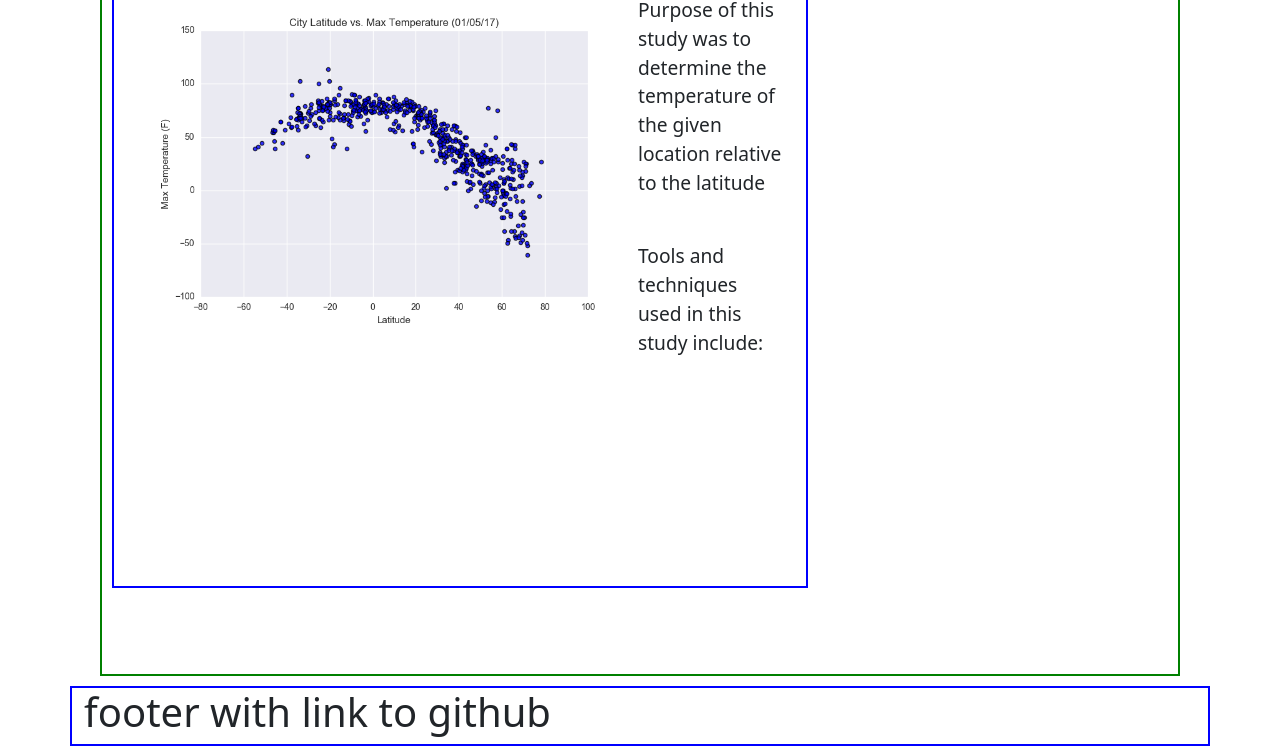
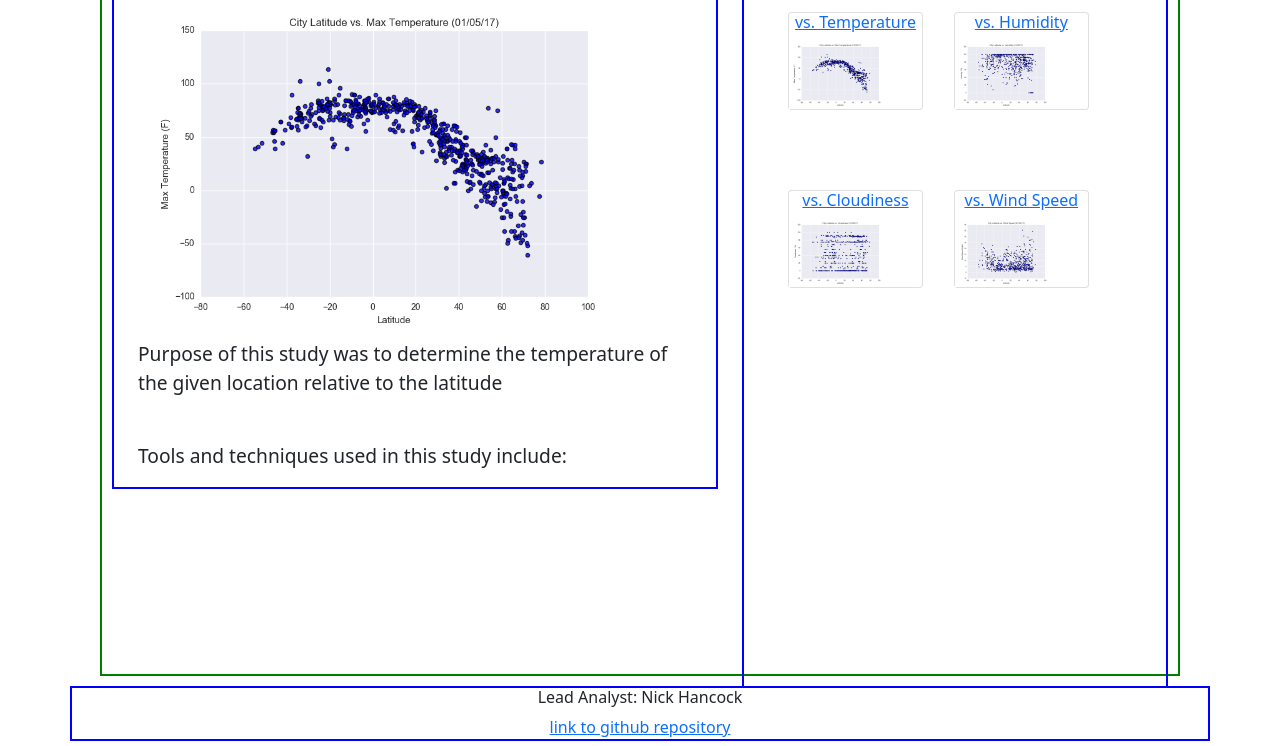
Before and after one commit to nicky-plat/Web-Design-Challenge, a plain HTML site: page index.html in a window 1280 px wide. Shown: the part 164-910 px from the top of the page. Drawn offline with nearby package versions, Linux system fonts and the light colour scheme.

Commit message:
updates to html and css files

```diff
--- a/assets/CSS/temp.css
+++ b/assets/CSS/temp.css
@@ -55,7 +55,6 @@ body{
 
 .left-container{
     /* positioning */
-    height: 650px;
     /* box model */
     /* text */
     font-size: larger;
@@ -65,6 +64,7 @@ body{
 
 .right-container{
     /* positioning */
+    height: 750px;
     /* box model */
     /* text */
     /* visual */
@@ -81,3 +81,26 @@ body{
     float: left;
 
 }
+
+.viz-card{
+    /* positioning */
+    /* box model */
+    margin: 40px 20px 40px 20px;
+    width: 135px;
+    /* text */
+    text-align: center;
+    /* visual */
+
+}
+.viz-image {
+    /* positioning */
+    width: 100px;
+    /* box model */
+    /* text */
+    /* visual */
+}
+
+footer {
+    /* text */
+    text-align: center;
+}
--- a/index.html
+++ b/index.html
@@ -35,7 +35,8 @@
                                     Dropdown link
                                 </a>
                                 <ul class="dropdown-menu" aria-labelledby="navbarDropdownMenuLink">
-                                    <li><a class="dropdown-item" href="visualizations/Temp.html">Max Temperature</a></li>
+                                    <li><a class="dropdown-item" href="visualizations/Temp.html">Max Temperature</a>
+                                    </li>
                                     <li><a class="dropdown-item" href="visualizations/Humidity.html">Humidity</a></li>
                                     <li><a class="dropdown-item" href="visualizations/Cloud.html">Cloudiness</a></li>
                                     <li><a class="dropdown-item" href="visualizations/Wind.html">Wind Speed</a></li>
@@ -61,7 +62,7 @@
 
             <div class="row">
                 <!-- start of left box -->
-                <div class="col-8">
+                <div class="col-7">
                     <div class="container left-container">
                         <h1>Summary: Latitude vs. X</h1>
                         <img class="left-img" src="assets/images/temperature.png" alt="latitude vs. temperature">
@@ -71,13 +72,62 @@
                         <p>Tools and techniques used in this study include:</p>
                     </div>
                 </div>
+
                 <!-- start of right box -->
-                <div class="col-4">
+                <div class="col-5">
                     <div class="container right-container">
-                        <h5>right box</h5>
+                        <h5>Visualizations</h5>
+
+                        <div class="row">
+                            <div class="col-5">
+                                <a href="visualizations/Temp.html">
+
+                                    <div class="card viz-card">
+                                        <h6>vs. Temperature</h6>
+                                        <img class="viz-image" src="assets/images/temperature.png"
+                                            alt="latitude vs. temperature">
+                                    </div>
+                                </a>
+                            </div>
+
+                            <div class="col-5">
+                                <a href="visualizations/Humidity.html">
+
+                                    <div class="card viz-card">
+                                        <h6>vs. Humidity</h6>
+                                        <img class="viz-image" src="assets/images/humidity.png"
+                                            alt="latitude vs. humidity">
+                                    </div>
+                                </a>
+                            </div>
+
+                            <div class="col-5">
+                                <a href="visualizations/Cloud.html">
+
+                                    <div class="card viz-card">
+                                        <h6>vs. Cloudiness</h6>
+                                        <img class="viz-image" src="assets/images/cloudiness.png"
+                                            alt="latitude vs. cloudiness">
+                                    </div>
+                                </a>
+                            </div>
+
+                            <div class="col-5">
+                                <a href="visualizations/Wind.html">
+
+                                    <div class="card viz-card">
+                                        <h6>vs. Wind Speed</h6>
+                                        <img class="viz-image" src="assets/images/wind speed.png"
+                                            alt="latitude vs. wind speed">
+                                    </div>
+                                </a>
+                            </div>
+                        </div>
+
                     </div>
                 </div>
             </div>
+        </div>
         </div>
 
 
@@ -85,7 +135,9 @@
 
     <footer>
         <div class="container">
-            <h1>footer with link to github</h1>
+            <h6>Lead Analyst: Nick Hancock</h6>
+            <a href="https://github.com/nicky-plat/Web-Design-Challenge.git" target="_blank"
+                rel="noopener noreferrer">link to github repository</a>
         </div>
 
 
```
